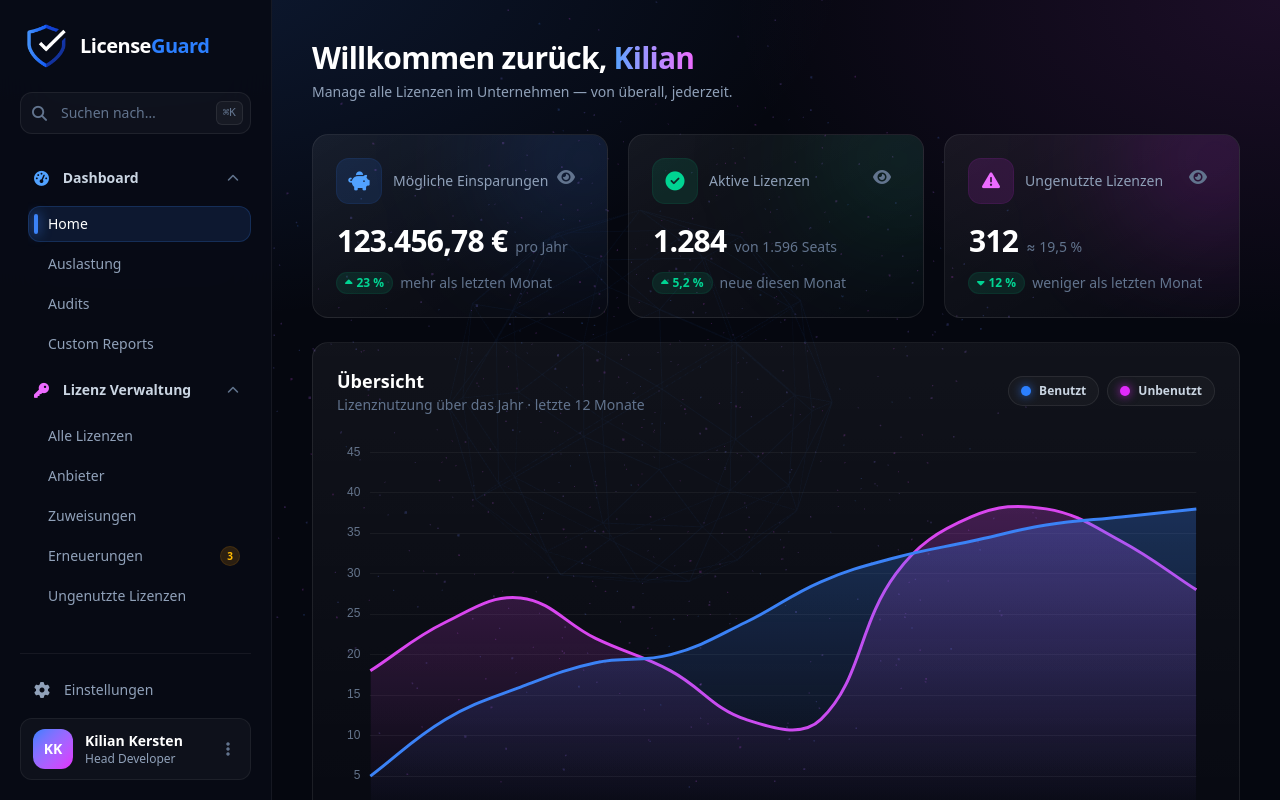
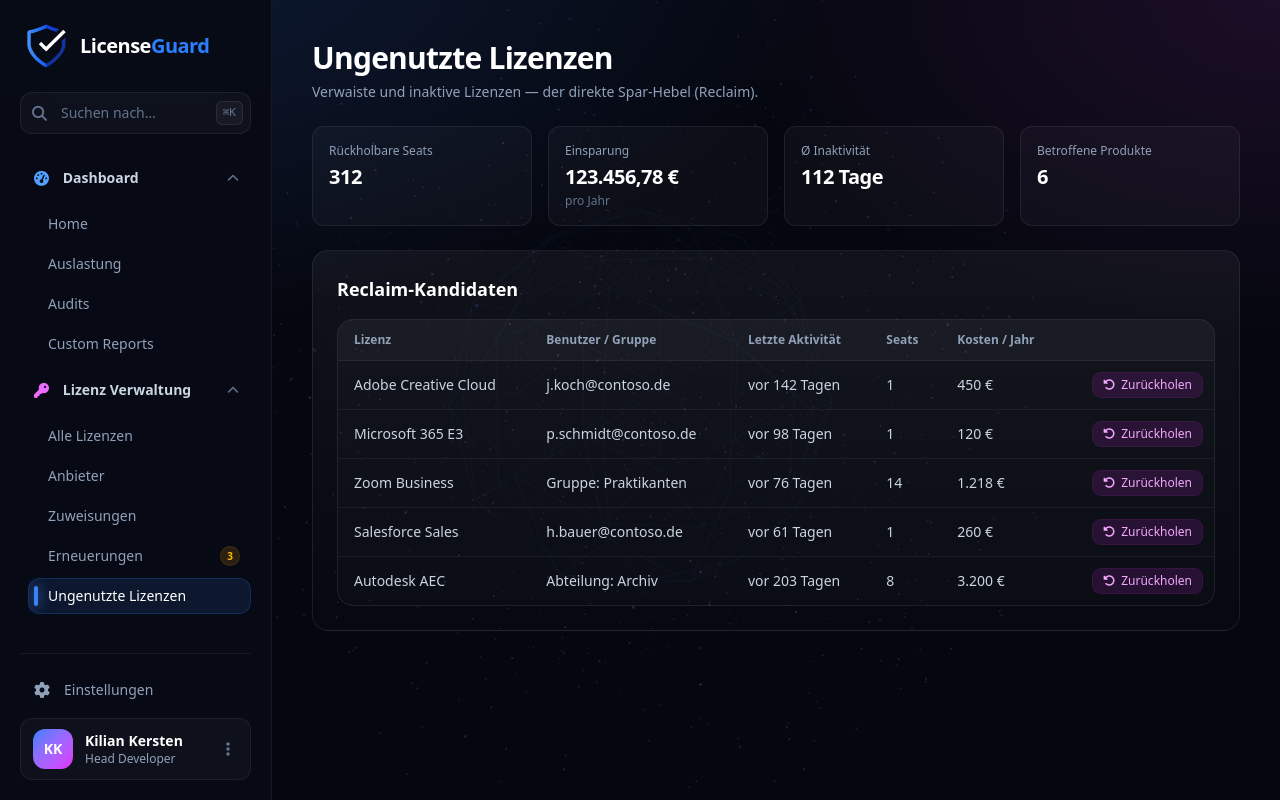
Before and after one commit to corsiqx/licenseguard-frontend, an Angular app: page /ungenutzte-lizenzen in a window 1280 px wide. Before the commit this address led to /. Built offline with nearby package versions, Linux system fonts and the light colour scheme.

Commit message:
Added Ungenutzte Lizenzen Component with Route

```diff
--- a/src/app/app.routes.ts
+++ b/src/app/app.routes.ts
@@ -35,5 +35,12 @@
     loadComponent: () =>
       import('./components/pages/erneuerungen/erneuerungen').then((m) => m.Erneuerungen),
   },
+  {
+    path: 'ungenutzte-lizenzen',
+    loadComponent: () =>
+      import('./components/pages/ungenutzte-lizenzen/ungenutzte-lizenzen').then(
+        (m) => m.UngenutzteLizenzen,
+      ),
+  },
   { path: '**', redirectTo: '' },
 ];
--- /dev/null
+++ b/src/app/components/pages/ungenutzte-lizenzen/ungenutzte-lizenzen.html
@@ -0,0 +1,141 @@
+<div
+  class="reveal flex flex-col gap-4 sm:flex-row sm:items-end sm:justify-between"
+  style="animation-delay: 0.02s"
+>
+  <div>
+    <h1 class="text-2xl font-extrabold tracking-tight text-white sm:text-3xl">
+      Ungenutzte Lizenzen
+    </h1>
+    <p class="mt-1.5 text-sm text-slate-400">
+      Verwaiste und inaktive Lizenzen — der direkte Spar-Hebel (Reclaim).
+    </p>
+  </div>
+</div>
+<div class="reveal mt-6 grid grid-cols-2 gap-4 lg:grid-cols-4" style="animation-delay: 0.06s">
+  <div class="rounded-xl border border-white/[0.08] bg-white/[0.03] p-4">
+    <p class="text-xs font-medium text-slate-400">Rückholbare Seats</p>
+    <p class="mt-1 text-xl font-bold tracking-tight text-white tnum">312</p>
+  </div>
+  <div class="rounded-xl border border-white/[0.08] bg-white/[0.03] p-4">
+    <p class="text-xs font-medium text-slate-400">Einsparung</p>
+    <p class="mt-1 text-xl font-bold tracking-tight text-white tnum">123.456,78 €</p>
+    <p class="mt-0.5 text-xs text-slate-500">pro Jahr</p>
+  </div>
+  <div class="rounded-xl border border-white/[0.08] bg-white/[0.03] p-4">
+    <p class="text-xs font-medium text-slate-400">Ø Inaktivität</p>
+    <p class="mt-1 text-xl font-bold tracking-tight text-white tnum">112 Tage</p>
+  </div>
+  <div class="rounded-xl border border-white/[0.08] bg-white/[0.03] p-4">
+    <p class="text-xs font-medium text-slate-400">Betroffene Produkte</p>
+    <p class="mt-1 text-xl font-bold tracking-tight text-white tnum">6</p>
+  </div>
+</div>
+<div
+  class="reveal mt-6 rounded-2xl border border-white/[0.08] bg-gradient-to-b from-white/[0.05] to-white/[0.01] p-5 sm:p-6"
+  style="animation-delay: 0.1s"
+>
+  <h2 class="text-lg font-bold text-white">Reclaim-Kandidaten</h2>
+  <div class="mt-4">
+    <div
+      class="reveal overflow-x-auto rounded-2xl border border-white/[0.08] bg-white/[0.02]"
+      style="animation-delay: 0.1s"
+    >
+      <table class="w-full min-w-[880px] text-left">
+        <thead class="bg-white/[0.03]">
+          <tr>
+            <th class="whitespace-nowrap px-4 py-3 text-left text-xs font-semibold text-slate-400">
+              Lizenz
+            </th>
+            <th class="whitespace-nowrap px-4 py-3 text-left text-xs font-semibold text-slate-400">
+              Benutzer / Gruppe
+            </th>
+            <th class="whitespace-nowrap px-4 py-3 text-left text-xs font-semibold text-slate-400">
+              Letzte Aktivität
+            </th>
+            <th class="whitespace-nowrap px-4 py-3 text-left text-xs font-semibold text-slate-400">
+              Seats
+            </th>
+            <th class="whitespace-nowrap px-4 py-3 text-left text-xs font-semibold text-slate-400">
+              Kosten / Jahr
+            </th>
+            <th
+              class="whitespace-nowrap px-4 py-3 text-right text-xs font-semibold text-slate-400"
+            ></th>
+          </tr>
+        </thead>
+        <tbody>
+          <tr class="border-t border-white/[0.06] transition hover:bg-white/[0.02]">
+            <td class="px-4 py-3 text-sm text-slate-300">Adobe Creative Cloud</td>
+            <td class="px-4 py-3 text-sm text-slate-300">j.koch@contoso.de</td>
+            <td class="px-4 py-3 text-sm text-slate-300">vor 142 Tagen</td>
+            <td class="px-4 py-3 text-sm text-slate-300"><span class="tnum">1</span></td>
+            <td class="px-4 py-3 text-sm text-slate-300"><span class="tnum">450 €</span></td>
+            <td class="px-4 py-3 text-sm text-slate-300 text-right">
+              <button
+                class="inline-flex items-center gap-1.5 rounded-lg bg-fuchsia-500/[0.12] px-2.5 py-1 text-xs font-medium text-fuchsia-300 ring-1 ring-fuchsia-500/20 transition hover:bg-fuchsia-500/20"
+              >
+                <i class="fa-solid fa-rotate-left"></i>Zurückholen
+              </button>
+            </td>
+          </tr>
+          <tr class="border-t border-white/[0.06] transition hover:bg-white/[0.02]">
+            <td class="px-4 py-3 text-sm text-slate-300">Microsoft 365 E3</td>
+            <td class="px-4 py-3 text-sm text-slate-300">p.schmidt@contoso.de</td>
+            <td class="px-4 py-3 text-sm text-slate-300">vor 98 Tagen</td>
+            <td class="px-4 py-3 text-sm text-slate-300"><span class="tnum">1</span></td>
+            <td class="px-4 py-3 text-sm text-slate-300"><span class="tnum">120 €</span></td>
+            <td class="px-4 py-3 text-sm text-slate-300 text-right">
+              <button
+                class="inline-flex items-center gap-1.5 rounded-lg bg-fuchsia-500/[0.12] px-2.5 py-1 text-xs font-medium text-fuchsia-300 ring-1 ring-fuchsia-500/20 transition hover:bg-fuchsia-500/20"
+              >
+                <i class="fa-solid fa-rotate-left"></i>Zurückholen
+              </button>
+            </td>
+          </tr>
+          <tr class="border-t border-white/[0.06] transition hover:bg-white/[0.02]">
+            <td class="px-4 py-3 text-sm text-slate-300">Zoom Business</td>
+            <td class="px-4 py-3 text-sm text-slate-300">Gruppe: Praktikanten</td>
+            <td class="px-4 py-3 text-sm text-slate-300">vor 76 Tagen</td>
+            <td class="px-4 py-3 text-sm text-slate-300"><span class="tnum">14</span></td>
+            <td class="px-4 py-3 text-sm text-slate-300"><span class="tnum">1.218 €</span></td>
+            <td class="px-4 py-3 text-sm text-slate-300 text-right">
+              <button
+                class="inline-flex items-center gap-1.5 rounded-lg bg-fuchsia-500/[0.12] px-2.5 py-1 text-xs font-medium text-fuchsia-300 ring-1 ring-fuchsia-500/20 transition hover:bg-fuchsia-500/20"
+              >
+                <i class="fa-solid fa-rotate-left"></i>Zurückholen
+              </button>
+            </td>
+          </tr>
+          <tr class="border-t border-white/[0.06] transition hover:bg-white/[0.02]">
+            <td class="px-4 py-3 text-sm text-slate-300">Salesforce Sales</td>
+            <td class="px-4 py-3 text-sm text-slate-300">h.bauer@contoso.de</td>
+            <td class="px-4 py-3 text-sm text-slate-300">vor 61 Tagen</td>
+            <td class="px-4 py-3 text-sm text-slate-300"><span class="tnum">1</span></td>
+            <td class="px-4 py-3 text-sm text-slate-300"><span class="tnum">260 €</span></td>
+            <td class="px-4 py-3 text-sm text-slate-300 text-right">
+              <button
+                class="inline-flex items-center gap-1.5 rounded-lg bg-fuchsia-500/[0.12] px-2.5 py-1 text-xs font-medium text-fuchsia-300 ring-1 ring-fuchsia-500/20 transition hover:bg-fuchsia-500/20"
+              >
+                <i class="fa-solid fa-rotate-left"></i>Zurückholen
+              </button>
+            </td>
+          </tr>
+          <tr class="border-t border-white/[0.06] transition hover:bg-white/[0.02]">
+            <td class="px-4 py-3 text-sm text-slate-300">Autodesk AEC</td>
+            <td class="px-4 py-3 text-sm text-slate-300">Abteilung: Archiv</td>
+            <td class="px-4 py-3 text-sm text-slate-300">vor 203 Tagen</td>
+            <td class="px-4 py-3 text-sm text-slate-300"><span class="tnum">8</span></td>
+            <td class="px-4 py-3 text-sm text-slate-300"><span class="tnum">3.200 €</span></td>
+            <td class="px-4 py-3 text-sm text-slate-300 text-right">
+              <button
+                class="inline-flex items-center gap-1.5 rounded-lg bg-fuchsia-500/[0.12] px-2.5 py-1 text-xs font-medium text-fuchsia-300 ring-1 ring-fuchsia-500/20 transition hover:bg-fuchsia-500/20"
+              >
+                <i class="fa-solid fa-rotate-left"></i>Zurückholen
+              </button>
+            </td>
+          </tr>
+        </tbody>
+      </table>
+    </div>
+  </div>
+</div>
--- /dev/null
+++ b/src/app/components/pages/ungenutzte-lizenzen/ungenutzte-lizenzen.ts
@@ -0,0 +1,11 @@
+import { Component } from '@angular/core';
+
+@Component({
+  selector: 'app-ungenutzte-lizenzen',
+  imports: [],
+  templateUrl: './ungenutzte-lizenzen.html',
+  styleUrl: './ungenutzte-lizenzen.css',
+})
+export class UngenutzteLizenzen {
+
+}
```
Also changed, not shown: src/app/components/pages/ungenutzte-lizenzen/ungenutzte-lizenzen.css (added), 1 other file (tests, documents, lock files or other folders).
